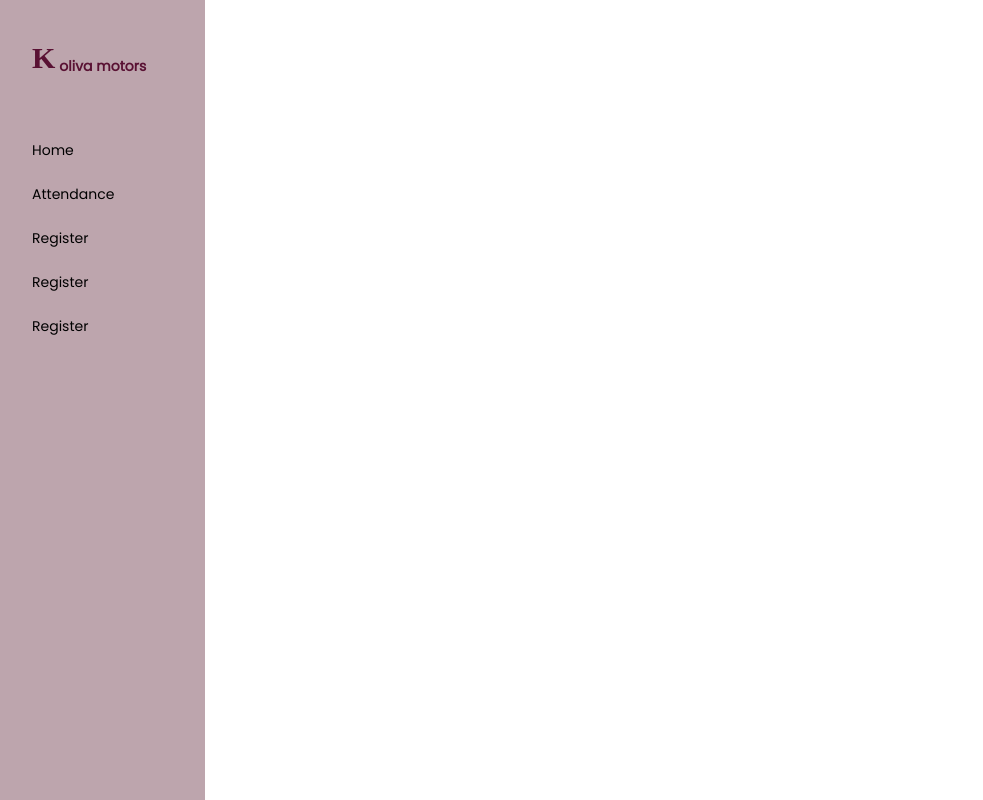
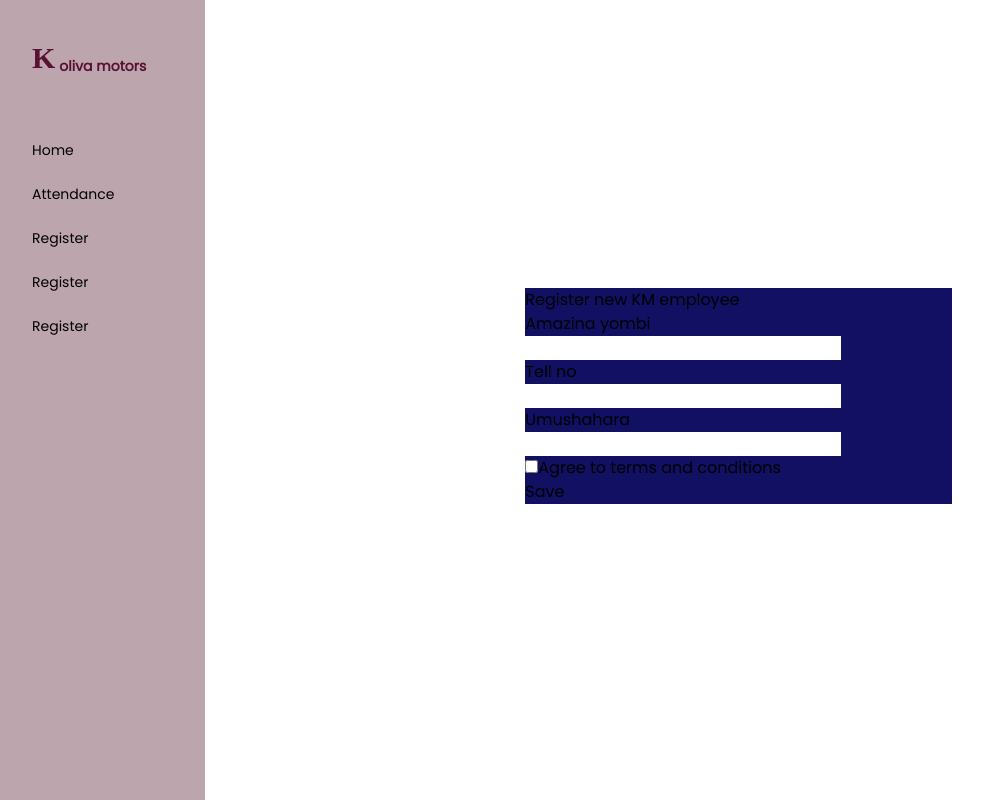
Before and after one commit to dianKoliva/kmFront, a React (Vite) app in the folder km/: page / in a window 1280 px wide. Shown: the whole page, without its empty margins (8-991 px from the left). Built offline with nearby package versions, Linux system fonts and the light colour scheme; a web font is replaced by a local one.

Commit message:
new changes

```diff
--- a/km/src/App.jsx
+++ b/km/src/App.jsx
@@ -3,14 +3,14 @@ import logo from './logo.svg'
 import './App.css'
 import "./styles/index.css"
 
-import Dashboard from './layouts/Dashboard'
+import RegisterEmp from './components/employees/RegisterEmp'
 
 function App() {
   const [count, setCount] = useState(0)
 
   return (
     <div className="App">
-    <Dashboard></Dashboard>
+    <RegisterEmp></RegisterEmp>
     </div>
   )
 }
--- a/km/src/components/employees/RegisterEmp.jsx
+++ b/km/src/components/employees/RegisterEmp.jsx
@@ -5,7 +5,7 @@ const RegisterEmp = () => {
     return (
            <Dashboard>
 
-<div>
+<div className=' bg-midnight cnt2  w-2/5 mt-72  '>
     <h1>Register new KM employee</h1>
   <form action="
   ">
@@ -27,6 +27,11 @@ const RegisterEmp = () => {
         Agree to terms and conditions
     </div>
 
+<div>
+    <button>Save</button>
+</div>
+
+
   </form>
 
 
--- a/km/src/layouts/Dashboard.jsx
+++ b/km/src/layouts/Dashboard.jsx
@@ -8,7 +8,7 @@ const Dashboard = (props) => {
            <div className='nav w-2/12 '>
            <LefBar></LefBar>
            </div>
-           <div className='bg-white'>
+           <div className='bg-white w-10/12' >
                {props.children}
                </div>
         </div>
--- a/km/src/styles/index.css
+++ b/km/src/styles/index.css
@@ -16,6 +16,9 @@
 .cnt{
     margin: 4% 37%;
 }
+.cnt2{
+   margin-left: 30%;
+}
 .line{
     border-bottom: rgb(0, 0, 0) 1.5px solid;
 }
```
Also changed, not shown: km/src/components/employees/ViewEmployes.jsx (added).
